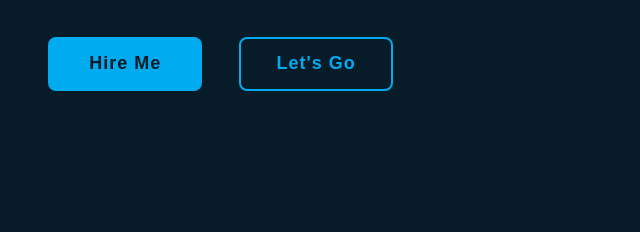
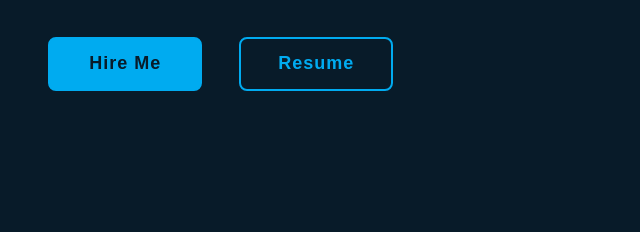
Before and after one commit to romalkumar8/Portfolio, a plain HTML site: page index.html in a window 1280 px wide. Shown: the part 450-682 px from the top of the page, 67-707 px from the left. Drawn offline with nearby package versions, Linux system fonts and the light colour scheme.

Commit message:
update CV button

```diff
--- a/index.html
+++ b/index.html
@@ -43,7 +43,7 @@
 
                 <div class="btn-box">
                     <a href="#contact" class="btn">Hire Me</a>
-                    <a href="#about" class="btn">Let's Go</a>
+                    <a href="CV/ROMAL KUMAR' CV.pdf" target="_blank" class="btn">Resume</a>
                 </div>
         </div>
         <div class="home-sci">
```
Also changed, not shown: 1 other file.
